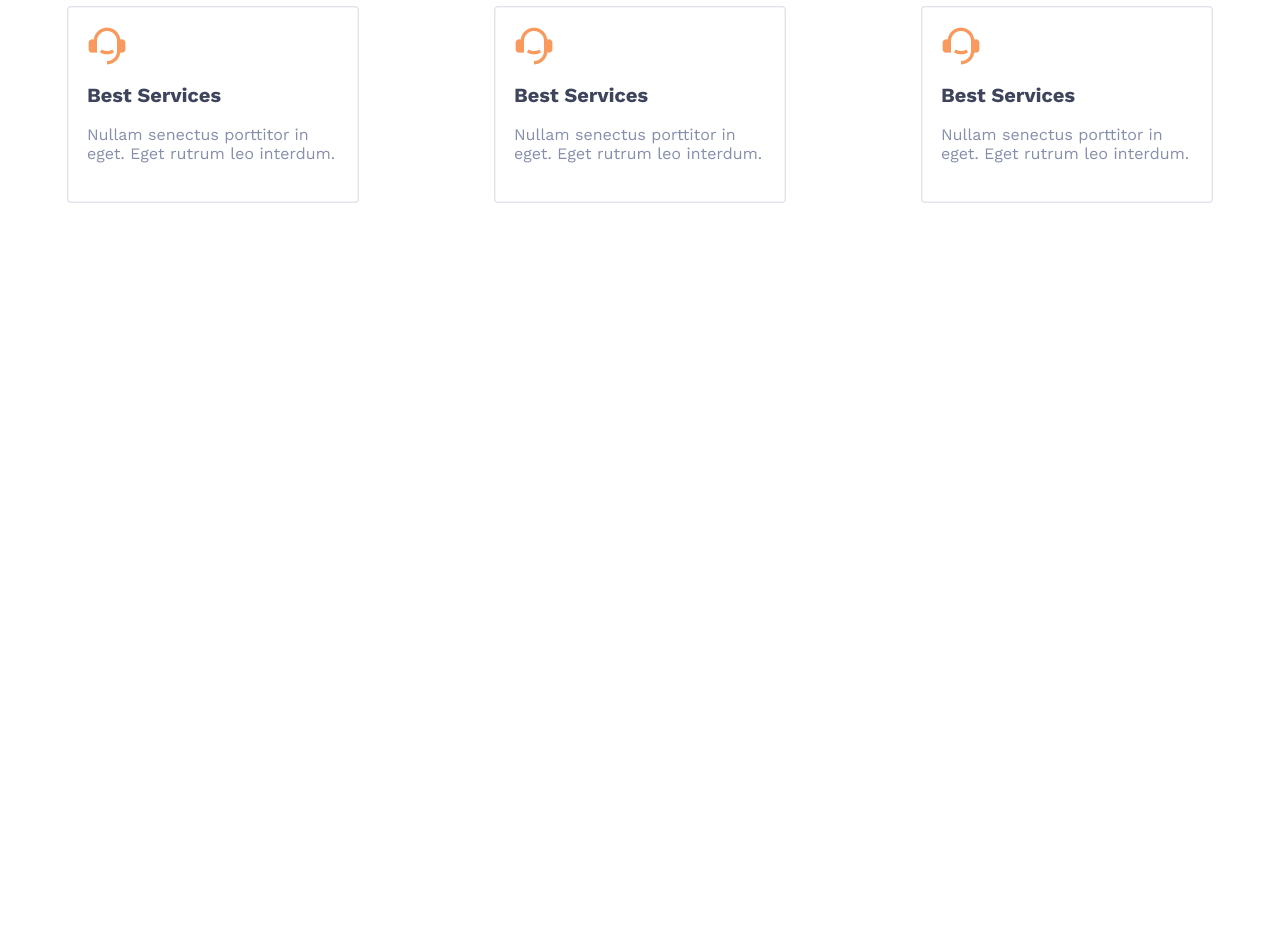
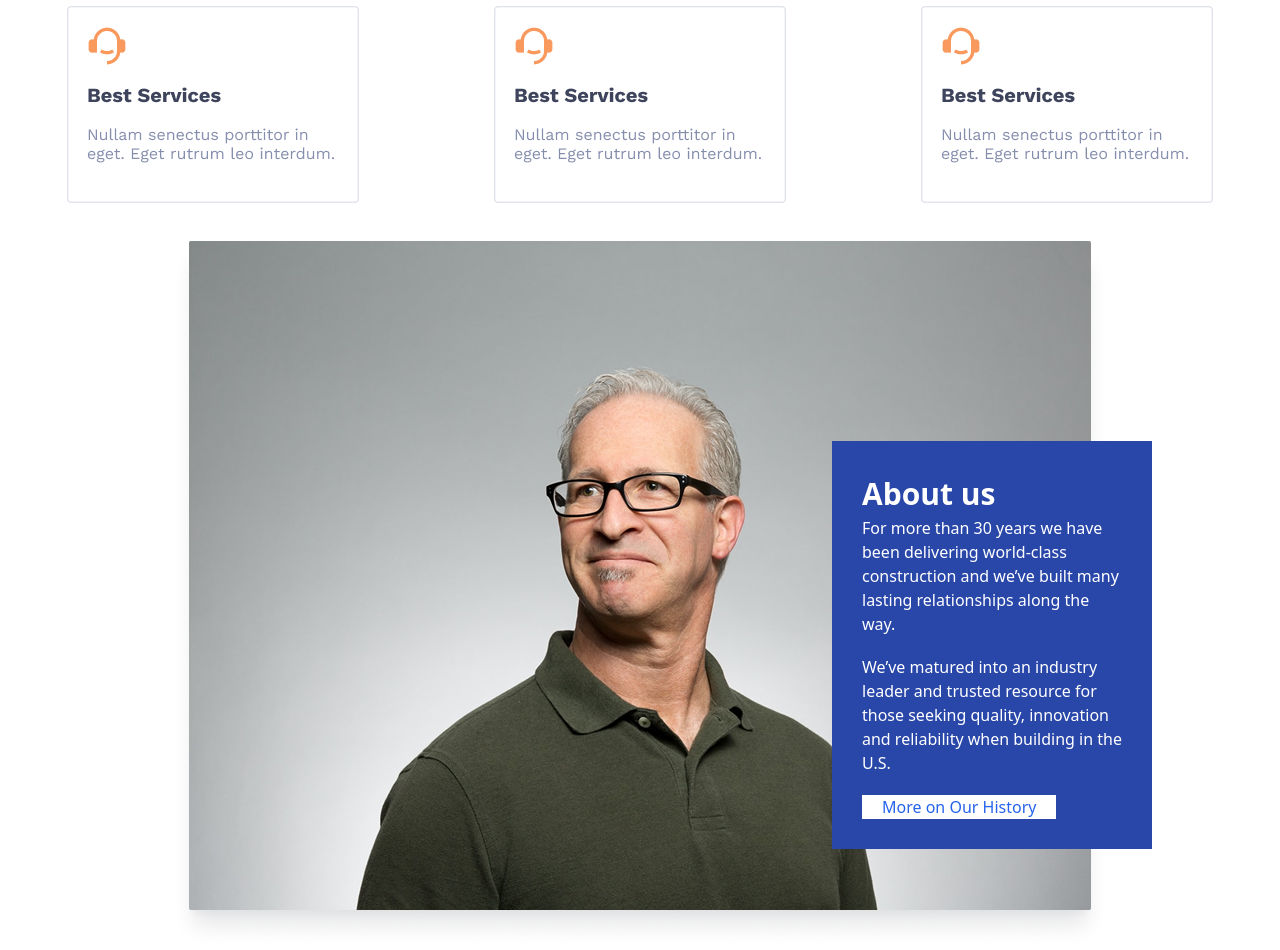
Before and after one commit to ParvizSodatov/lesson-6-homeWork, a website: page src/index.html in a window 1280 px wide. Shown: the part 725-1675 px from the top of the page. Before the commit the page ends 928 px from the top, so only its background shows below. Drawn offline with Linux system fonts and the light colour scheme.

Commit message:
add section_3

```diff
--- a/src/index.html
+++ b/src/index.html
@@ -1,11 +1,13 @@
 <!DOCTYPE html>
 <html lang="en">
+
 <head>
     <meta charset="UTF-8">
     <meta name="viewport" content="width=device-width, initial-scale=1.0">
     <link href="./output.css" rel="stylesheet">
     <title>Document</title>
 </head>
+
 <body>
     <nav class="flex justify-around items-center mt-[5px]">
         <div class="flex items-center">
@@ -40,8 +42,20 @@
                 </article>
             </div>
         </section>
+        <section class="relative mt-[3%]">
+            <img src="./unsplash_6anudmpILw4.png" alt="" class="m-auto">
+            <div class="w-[25%] bg-[#2947A9] text-white p-[30px] absolute right-[10%] top-[200px] md:block hidden">
+                <h1 class="text-[30px] font-bold">About us</h1>
+                <p>For more than 30 years we have been delivering world-class construction and we’ve built many lasting
+                    relationships along the way.</p>
+                <p class="mt-[7%]">We’ve matured into an industry leader and trusted resource for those
+                    seeking quality, innovation and reliability when building in the U.S.</p>
+                    <button class="bg-white text-blue-600 px-5 mt-[20px]">More on Our History</button>
+            </div>
+        </section>
 
 
     </main>
 </body>
+
 </html>
```
Also changed, not shown: src/output.css, src/unsplash_6anudmpILw4.png (added). Lines whose indentation alone changed are shown as unchanged.
